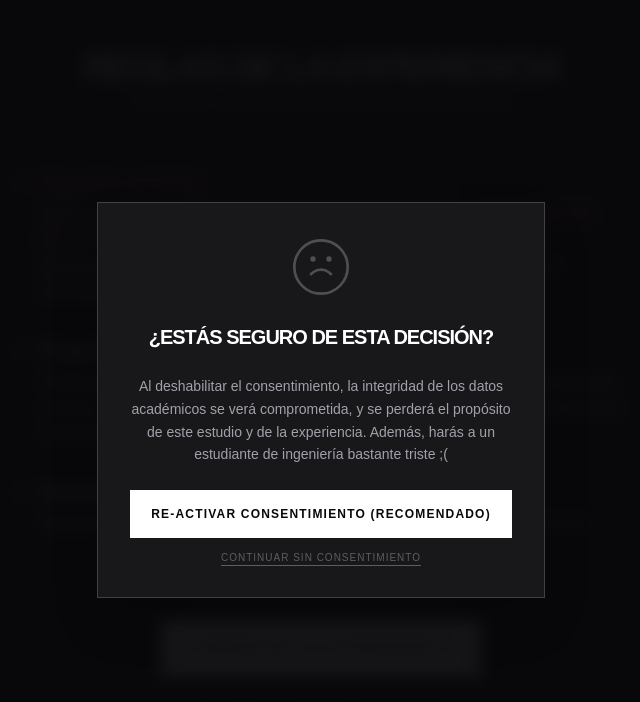
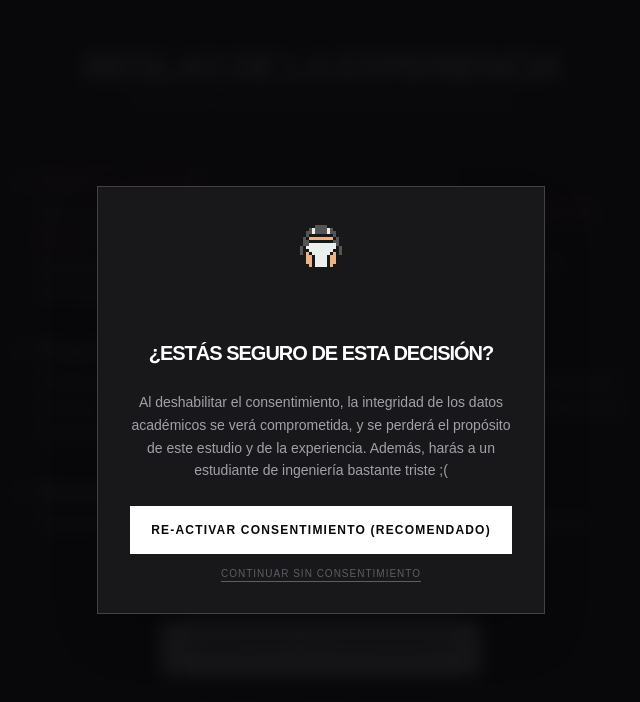
Before and after one commit to RealPingu/proyecto-memoria, a Next.js app: page /onboarding in a window 1280 px wide. Both pictures are taken after a click on the label 640 px from the left and 575 px from the top of the page. Shown: the top 702 px of the page, without its empty margins (319-959 px from the left). Built offline with nearby package versions, Linux system fonts and the light colour scheme.

Commit message:
Prueba de gifs para el futuro con asset free
prueba de gifs

```diff
--- a/app/globals.css
+++ b/app/globals.css
@@ -33,3 +33,8 @@ body {
   --color-game-muted: #a1a1aa;
   --color-game-accent: #ffffff;
 }
+
+@utility rendering-pixelated {
+  image-rendering: pixelated;
+  image-rendering: crisp-edges;
+}
--- a/app/onboarding/page.tsx
+++ b/app/onboarding/page.tsx
@@ -190,13 +190,14 @@ export default function OnboardingPage() {
                         onViewportEnter={() => logInteraction('view_persuasion')}
                         className="bg-game-surface border border-game-muted/30 p-8 max-w-md w-full space-y-6 text-center shadow-2xl"
                     >
-                        {/* SVG CARA TRISTE (Apelación a la emoción) */}
-                        <svg className="w-16 h-16 mx-auto text-game-muted/40 fill-none stroke-current stroke-1" viewBox="0 0 24 24">
-                            <circle cx="12" cy="12" r="10" />
-                            <path d="M8 15s1.5-2 4-2 4 2 4 2" />
-                            <line x1="9" y1="9" x2="9.01" y2="9" strokeWidth="2" strokeLinecap="round" />
-                            <line x1="15" y1="9" x2="15.01" y2="9" strokeWidth="2" strokeLinecap="round" />
-                        </svg>
+                        {/* PINGÜINO ANIMADO */}
+                        <div className="w-24 h-24 mx-auto overflow-hidden">
+                            <img
+                                src="/assets/penguin/spin-attack.gif"
+                                alt="Pingüino rotando"
+                                className="w-full h-full object-contain rendering-pixelated scale-200"
+                            />
+                        </div>
 
                         <h2 className="text-xl font-bold text-game-accent uppercase tracking-tighter">
                             ¿Estás seguro de esta decisión?
```
Also changed, not shown: public/assets/penguin/spin-attack.gif (added), 1 other file (tests, documents, lock files or other folders).
